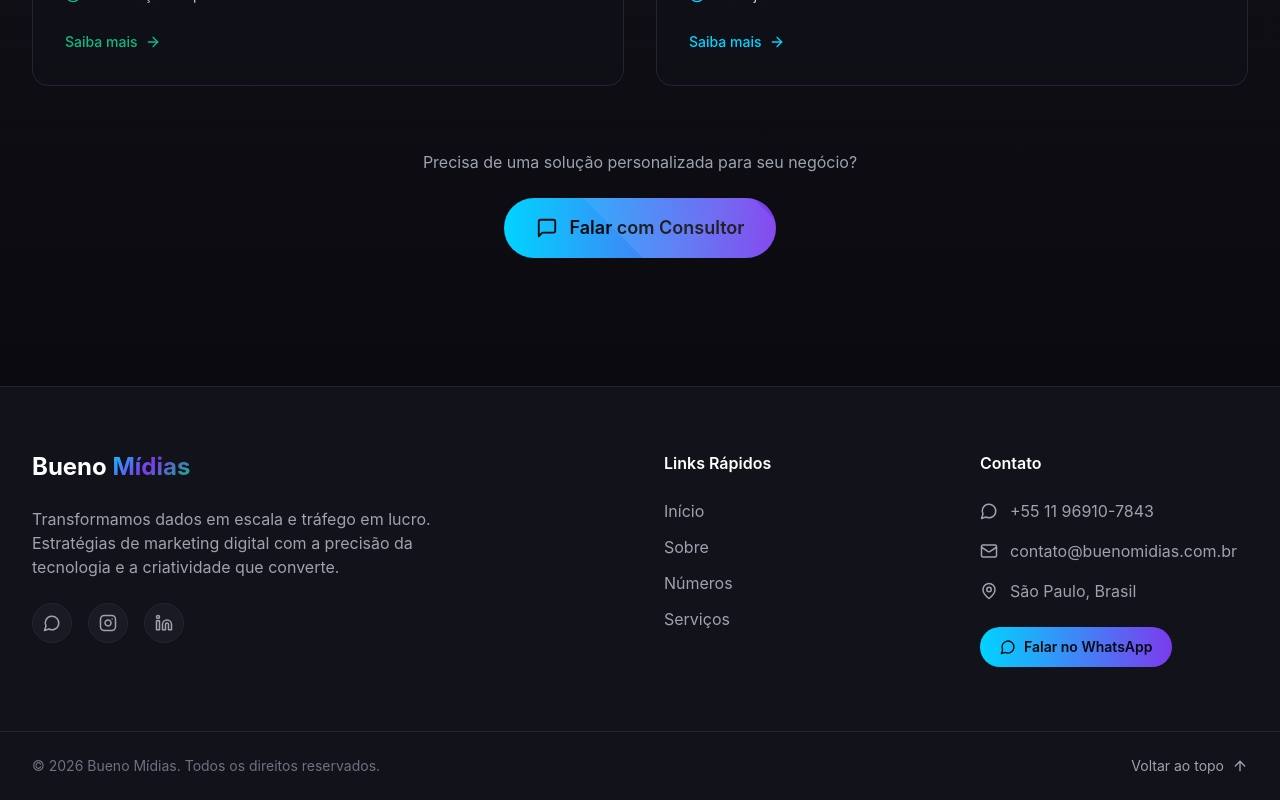
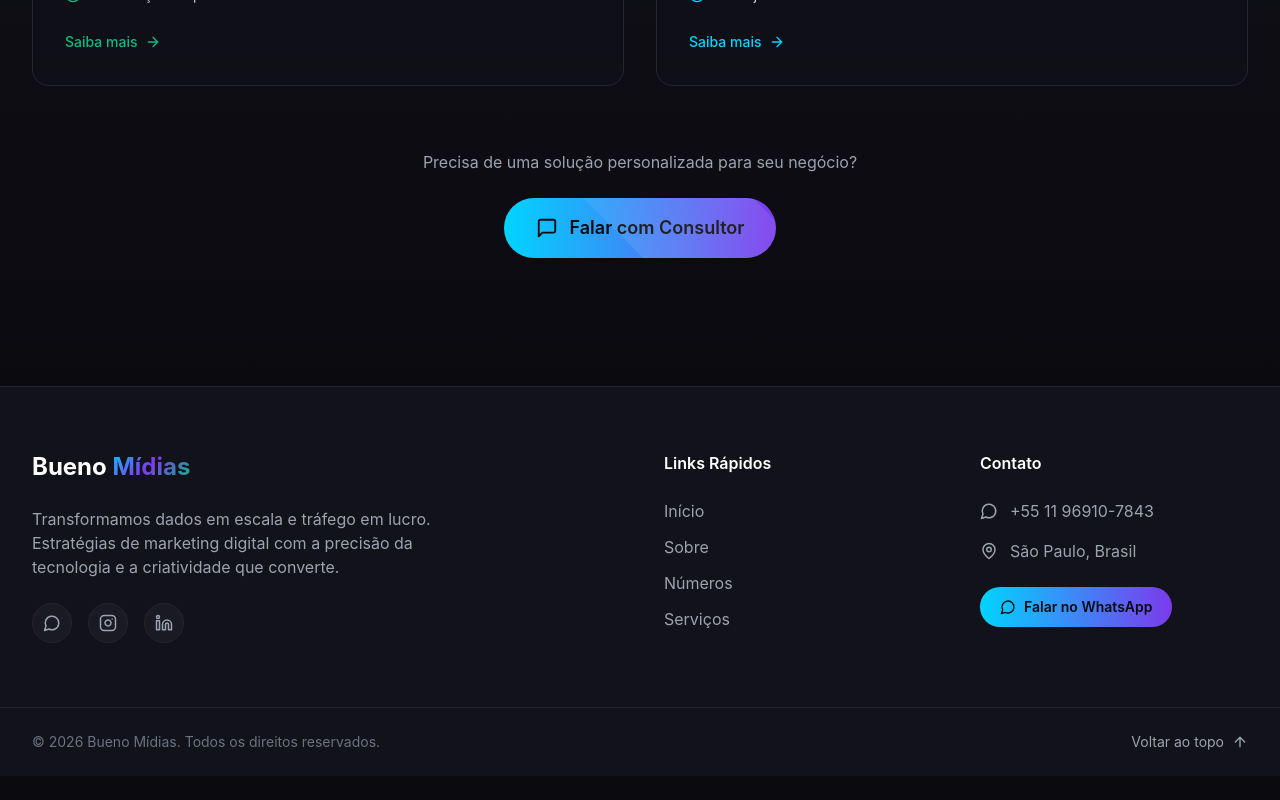
Before and after one commit to OlivioBueno/bueno-midias, a Next.js app: page / in a window 1280 px wide. Shown: the part 3488-4288 px from the top of the page. After the commit the page ends 4264 px from the top, so only its background shows below. Built offline with nearby package versions, Linux system fonts and the light colour scheme.

Commit message:
atualiza redes sociais e remove email

```diff
--- a/src/components/Footer.jsx
+++ b/src/components/Footer.jsx
@@ -1,7 +1,7 @@
 'use client'
 
 import { motion } from 'framer-motion'
-import { MessageCircle, Mail, MapPin, Instagram, Linkedin, ArrowUp } from 'lucide-react'
+import { MessageCircle, MapPin, Instagram, Linkedin, ArrowUp } from 'lucide-react'
 
 const whatsappLink = 'https://wa.me/5511969107843?text=Olá! Vim pelo site e gostaria de falar com um consultor.'
 
@@ -52,7 +52,7 @@
                 <MessageCircle size={18} />
               </motion.a>
               <motion.a
-                href="https://instagram.com/buenomidias"
+                href="https://www.instagram.com/oliviobueno_/"
                 target="_blank"
                 rel="noopener noreferrer"
                 className="w-10 h-10 flex items-center justify-center rounded-full bg-dark-700 border border-dark-600 text-gray-400 hover:text-cyber-secondary hover:border-cyber-secondary/50 transition-colors"
@@ -62,7 +62,7 @@
                 <Instagram size={18} />
               </motion.a>
               <motion.a
-                href="https://linkedin.com/company/buenomidias"
+                href="https://www.linkedin.com/in/ol%C3%ADvio-bueno-06823b160/"
                 target="_blank"
                 rel="noopener noreferrer"
                 className="w-10 h-10 flex items-center justify-center rounded-full bg-dark-700 border border-dark-600 text-gray-400 hover:text-cyber-accent hover:border-cyber-accent/50 transition-colors"
@@ -114,15 +114,6 @@
                 >
                   <MessageCircle size={18} className="flex-shrink-0" />
                   <span>+55 11 96910-7843</span>
-                </a>
-              </li>
-              <li>
-                <a
-                  href="mailto:contato@buenomidias.com.br"
-                  className="flex items-center space-x-3 text-gray-400 hover:text-cyber-primary transition-colors"
-                >
-                  <Mail size={18} className="flex-shrink-0" />
-                  <span>contato@buenomidias.com.br</span>
                 </a>
               </li>
               <li>
```
